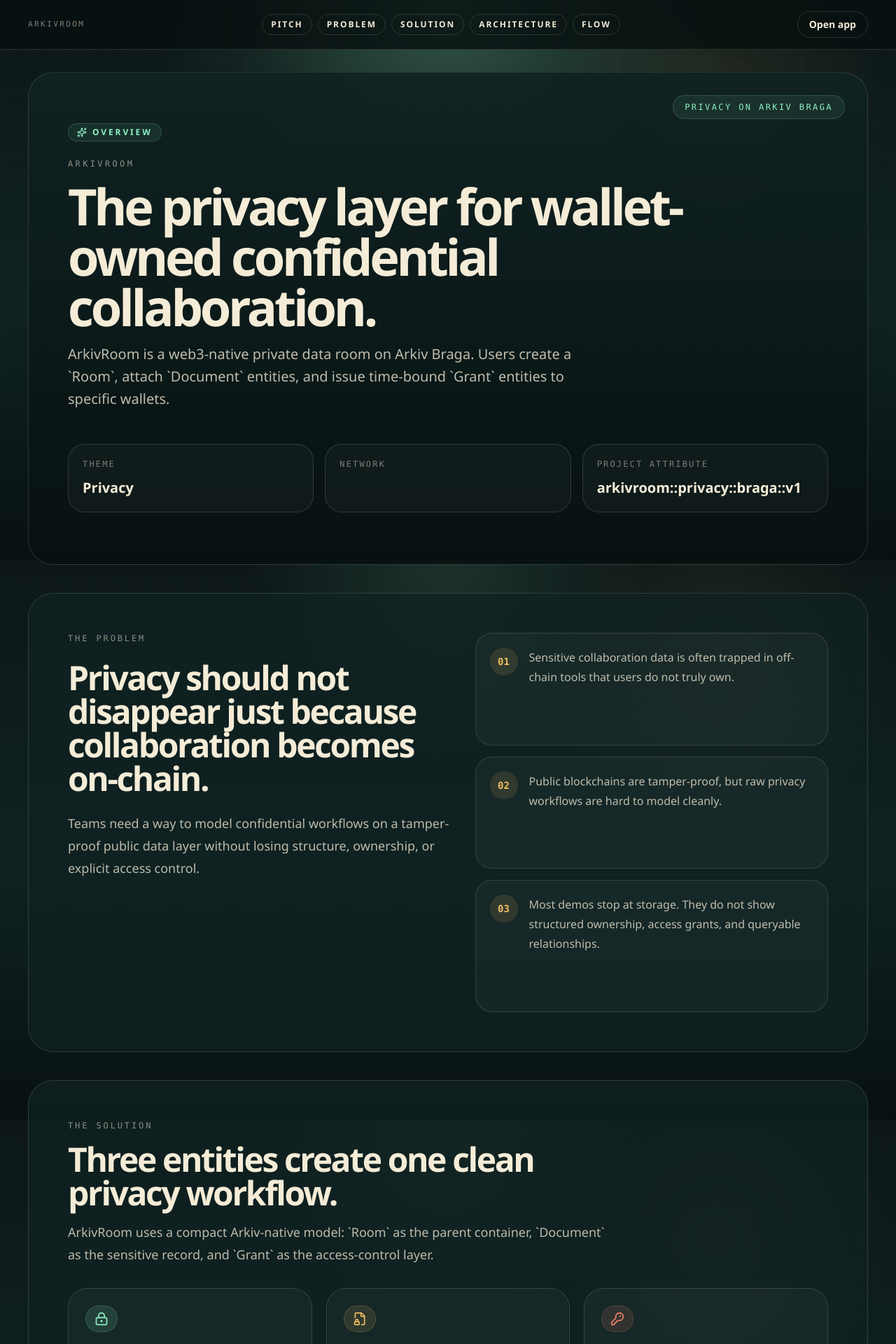
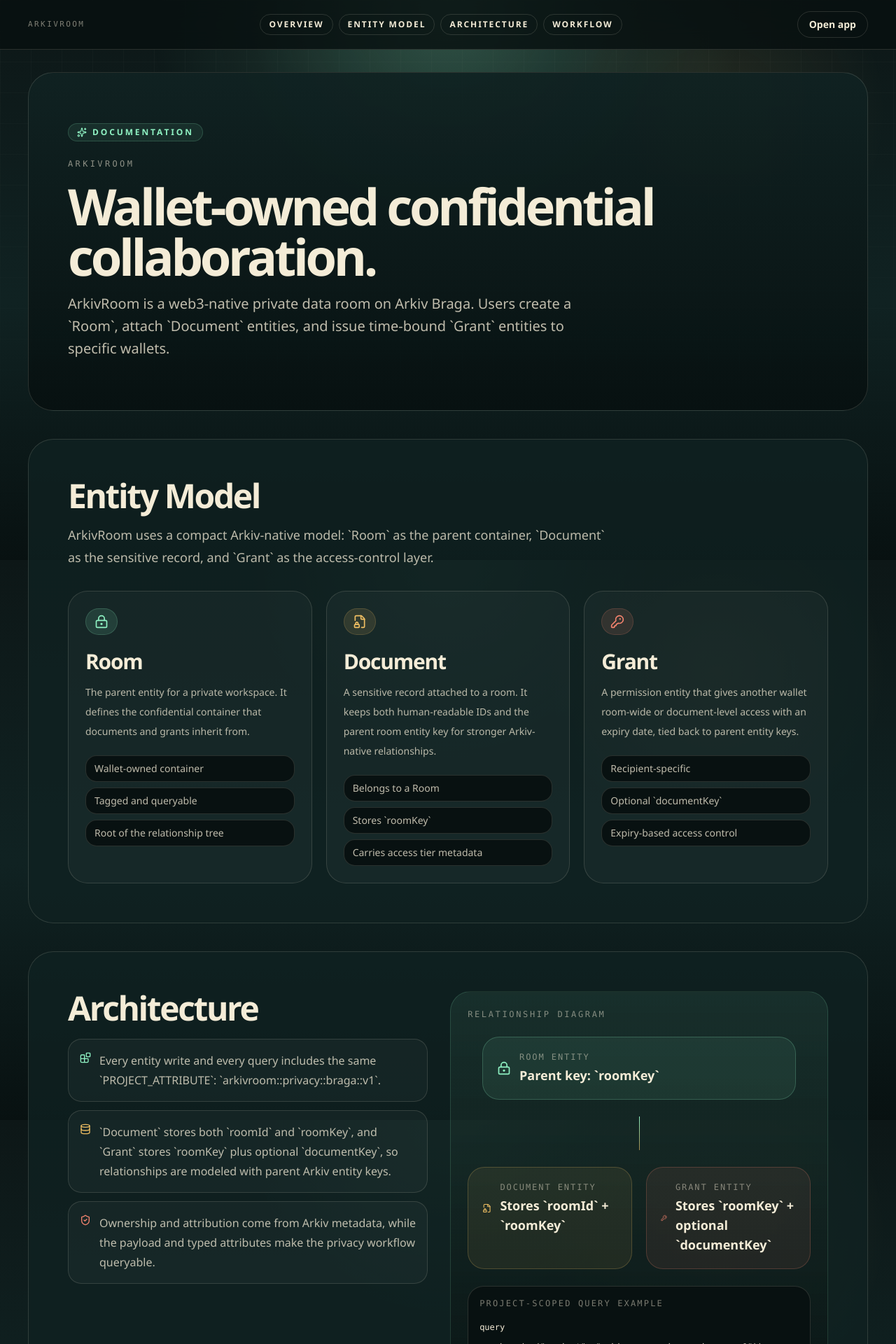
Before and after one commit to AltcoinDaddy/ArkivRoom, a Next.js app: page /doc in a window 1280 px wide. Shown: the top 1920 px of the page at 70% size. Built offline with nearby package versions, Linux system fonts and the light colour scheme; what @arkiv-network/sdk, wagmi would draw is missing.

Commit message:
refactor: simplify doc page structure by reorganizing sections and removing redundant hero details

```diff
--- a/src/app/doc/page.tsx
+++ b/src/app/doc/page.tsx
@@ -12,20 +12,13 @@ import {
   Wallet,
 } from "lucide-react";
 import Link from "next/link";
-import { CHAIN, PROJECT_ATTRIBUTE } from "@/lib/constants";
+import { PROJECT_ATTRIBUTE } from "@/lib/constants";
 
 const slideLinks = [
-  { href: "#hero", label: "Pitch" },
-  { href: "#problem", label: "Problem" },
-  { href: "#solution", label: "Solution" },
+  { href: "#hero", label: "Overview" },
+  { href: "#entity-model", label: "Entity Model" },
   { href: "#architecture", label: "Architecture" },
-  { href: "#flow", label: "Flow" },
-];
-
-const problemPoints = [
-  "Sensitive collaboration data is often trapped in off-chain tools that users do not truly own.",
-  "Public blockchains are tamper-proof, but raw privacy workflows are hard to model cleanly.",
-  "Most demos stop at storage. They do not show structured ownership, access grants, and queryable relationships.",
+  { href: "#workflow", label: "Workflow" },
 ];
 
 const entityCards = [
@@ -72,8 +65,8 @@ const flowSteps = [
 ];
 
 export const metadata: Metadata = {
-  title: "ArkivRoom — Overview",
-  description: "A walkthrough of ArkivRoom's privacy workflow on Arkiv Braga.",
+  title: "ArkivRoom — Documentation",
+  description: "Technical architecture and documentation for ArkivRoom.",
 };
 
 export default function DocPage() {
@@ -113,23 +106,20 @@ export default function DocPage() {
       <div className="mx-auto flex w-full max-w-7xl flex-col gap-10 px-5 py-8 sm:px-8 lg:px-10">
         <section
           id="hero"
-          className="relative overflow-hidden rounded-[2.25rem] border border-[var(--color-border)] bg-[linear-gradient(180deg,rgba(16,34,34,0.92),rgba(8,17,17,0.94))] px-6 py-12 sm:px-10 sm:py-16 lg:min-h-[88vh] lg:px-14 lg:py-18"
+          className="relative overflow-hidden rounded-[2.25rem] border border-[var(--color-border)] bg-[linear-gradient(180deg,rgba(16,34,34,0.92),rgba(8,17,17,0.94))] px-6 py-12 sm:px-10 sm:py-16 lg:px-14 lg:py-18"
         >
-          <div className="absolute right-8 top-8 hidden rounded-full border border-[rgba(143,242,195,0.18)] bg-[rgba(143,242,195,0.08)] px-4 py-2 font-mono text-xs uppercase tracking-[0.2em] text-[var(--color-mint)] lg:block">
-            Privacy on Arkiv Braga
-          </div>
           <div className="flex h-full flex-col justify-between gap-12">
             <div className="space-y-6">
               <div className="inline-flex items-center gap-2 rounded-full border border-[rgba(143,242,195,0.18)] bg-[rgba(143,242,195,0.08)] px-3 py-1 text-xs font-semibold uppercase tracking-[0.24em] text-[var(--color-mint)]">
                 <Sparkles className="h-3.5 w-3.5" />
-                Overview
+                Documentation
               </div>
               <div className="space-y-4">
                 <p className="font-mono text-xs uppercase tracking-[0.28em] text-[rgba(244,236,215,0.56)]">
                   ArkivRoom
                 </p>
                 <h1 className="max-w-5xl text-5xl font-semibold tracking-[-0.06em] text-[var(--color-sand)] sm:text-6xl lg:text-7xl">
-                  The privacy layer for wallet-owned confidential collaboration.
+                  Wallet-owned confidential collaboration.
                 </h1>
                 <p className="max-w-3xl text-lg leading-8 text-[rgba(244,236,215,0.78)] sm:text-xl">
                   ArkivRoom is a web3-native private data room on Arkiv Braga. Users create a `Room`,
@@ -137,71 +127,16 @@ export default function DocPage() {
                 </p>
               </div>
             </div>
-
-            <div className="grid gap-4 md:grid-cols-3">
-              {[
-                { label: "Theme", value: "Privacy" },
-                { label: "Network", value: CHAIN.name },
-                { label: "Project attribute", value: PROJECT_ATTRIBUTE },
-              ].map((item) => (
-                <div
-                  key={item.label}
-                  className="rounded-[1.5rem] border border-[var(--color-border)] bg-[rgba(255,255,255,0.03)] p-5"
-                >
-                  <p className="font-mono text-xs uppercase tracking-[0.18em] text-[rgba(244,236,215,0.48)]">
-                    {item.label}
-                  </p>
-                  <p className="mt-3 text-xl font-semibold text-[var(--color-sand)]">{item.value}</p>
-                </div>
-              ))}
-            </div>
           </div>
         </section>
 
         <section
-          id="problem"
-          className="grid gap-6 rounded-[2.25rem] border border-[var(--color-border)] bg-[rgba(16,34,34,0.78)] px-6 py-10 sm:px-10 lg:min-h-[82vh] lg:grid-cols-[1.05fr_0.95fr] lg:px-14 lg:py-14"
-        >
-          <div className="space-y-6">
-            <p className="font-mono text-xs uppercase tracking-[0.24em] text-[rgba(244,236,215,0.54)]">
-              The problem
-            </p>
-            <h2 className="max-w-2xl text-4xl font-semibold tracking-[-0.05em] text-[var(--color-sand)] sm:text-5xl">
-              Privacy should not disappear just because collaboration becomes on-chain.
-            </h2>
-            <p className="max-w-2xl text-lg leading-8 text-[rgba(244,236,215,0.76)]">
-              Teams need a way to model confidential workflows on a tamper-proof public data layer
-              without losing structure, ownership, or explicit access control.
-            </p>
-          </div>
-
-          <div className="grid gap-4">
-            {problemPoints.map((point, index) => (
-              <article
-                key={point}
-                className="rounded-[1.5rem] border border-[var(--color-border)] bg-[rgba(255,255,255,0.03)] p-5"
-              >
-                <div className="flex items-start gap-4">
-                  <div className="flex h-10 w-10 shrink-0 items-center justify-center rounded-full bg-[rgba(240,191,99,0.12)] font-mono text-sm font-semibold text-[var(--color-gold)]">
-                    0{index + 1}
-                  </div>
-                  <p className="text-base leading-7 text-[rgba(244,236,215,0.76)]">{point}</p>
-                </div>
-              </article>
-            ))}
-          </div>
-        </section>
-
-        <section
-          id="solution"
-          className="rounded-[2.25rem] border border-[var(--color-border)] bg-[rgba(16,34,34,0.78)] px-6 py-10 sm:px-10 lg:min-h-[88vh] lg:px-14 lg:py-14"
+          id="entity-model"
+          className="rounded-[2.25rem] border border-[var(--color-border)] bg-[rgba(16,34,34,0.78)] px-6 py-10 sm:px-10 lg:px-14 lg:py-14"
         >
           <div className="max-w-3xl space-y-4">
-            <p className="font-mono text-xs uppercase tracking-[0.24em] text-[rgba(244,236,215,0.54)]">
-              The solution
-            </p>
             <h2 className="text-4xl font-semibold tracking-[-0.05em] text-[var(--color-sand)] sm:text-5xl">
-              Three entities create one clean privacy workflow.
+              Entity Model
             </h2>
             <p className="text-lg leading-8 text-[rgba(244,236,215,0.76)]">
               ArkivRoom uses a compact Arkiv-native model: `Room` as the parent container,
@@ -242,15 +177,12 @@ export default function DocPage() {
 
         <section
           id="architecture"
-          className="rounded-[2.25rem] border border-[var(--color-border)] bg-[rgba(16,34,34,0.78)] px-6 py-10 sm:px-10 lg:min-h-[88vh] lg:px-14 lg:py-14"
+          className="rounded-[2.25rem] border border-[var(--color-border)] bg-[rgba(16,34,34,0.78)] px-6 py-10 sm:px-10 lg:px-14 lg:py-14"
         >
           <div className="grid gap-8 lg:grid-cols-[1fr_1.05fr]">
             <div className="space-y-5">
-              <p className="font-mono text-xs uppercase tracking-[0.24em] text-[rgba(244,236,215,0.54)]">
+              <h2 className="text-4xl font-semibold tracking-[-0.05em] text-[var(--color-sand)] sm:text-5xl">
                 Architecture
-              </p>
-              <h2 className="text-4xl font-semibold tracking-[-0.05em] text-[var(--color-sand)] sm:text-5xl">
-                Built on Arkiv Braga with project-scoped entities and parent-key relationships.
               </h2>
               <div className="space-y-3 text-base leading-7 text-[rgba(244,236,215,0.76)]">
                 <div className="flex items-start gap-3 rounded-[1.2rem] border border-[var(--color-border)] bg-[rgba(255,255,255,0.03)] p-4">
@@ -345,16 +277,13 @@ export default function DocPage() {
         </section>
 
         <section
-          id="flow"
-          className="rounded-[2.25rem] border border-[var(--color-border)] bg-[rgba(16,34,34,0.78)] px-6 py-10 sm:px-10 lg:min-h-[82vh] lg:px-14 lg:py-14"
+          id="workflow"
+          className="rounded-[2.25rem] border border-[var(--color-border)] bg-[rgba(16,34,34,0.78)] px-6 py-10 sm:px-10 lg:px-14 lg:py-14"
         >
           <div className="grid gap-8 lg:grid-cols-[0.95fr_1.05fr]">
             <div className="space-y-5">
-              <p className="font-mono text-xs uppercase tracking-[0.24em] text-[rgba(244,236,215,0.54)]">
-                Demo flow
-              </p>
               <h2 className="text-4xl font-semibold tracking-[-0.05em] text-[var(--color-sand)] sm:text-5xl">
-                Verify the whole flow in under two minutes.
+                Workflow
               </h2>
               <div className="space-y-3">
                 {flowSteps.map((step, index) => (
@@ -376,21 +305,7 @@ export default function DocPage() {
               </div>
             </div>
 
-            <div className="flex flex-col gap-5">
-              <div className="rounded-[1.8rem] border border-[rgba(143,242,195,0.18)] bg-[rgba(143,242,195,0.08)] p-6">
-                <p className="font-mono text-xs uppercase tracking-[0.18em] text-[var(--color-mint)]">
-                  Summary
-                </p>
-                <p className="mt-4 text-2xl font-semibold tracking-[-0.04em] text-[var(--color-sand)]">
-                  ArkivRoom turns Arkiv’s entity model into a real privacy workflow, not just a storage demo.
-                </p>
-                <p className="mt-3 text-sm leading-7 text-[rgba(244,236,215,0.76)]">
-                  It uses three connected entity types, one shared project attribute, and parent
-                  entity keys to model confidential collaboration, document ownership, and time-bound
-                  wallet access on Arkiv Braga.
-                </p>
-              </div>
-
+            <div className="flex flex-col gap-5 pt-2 lg:pt-16">
               <div className="grid gap-4 sm:grid-cols-2">
                 <div className="rounded-[1.5rem] border border-[var(--color-border)] bg-[rgba(255,255,255,0.03)] p-5">
                   <Wallet className="h-5 w-5 text-[var(--color-gold)]" />
@@ -408,7 +323,7 @@ export default function DocPage() {
                 </div>
               </div>
 
-              <div className="flex flex-wrap gap-3">
+              <div className="mt-6 flex flex-wrap gap-3">
                 <Link
                   href="/"
                   className="inline-flex items-center gap-2 rounded-full bg-[var(--color-mint)] px-5 py-3 text-sm font-semibold text-[#09201c] transition hover:translate-y-[-1px]"
```
